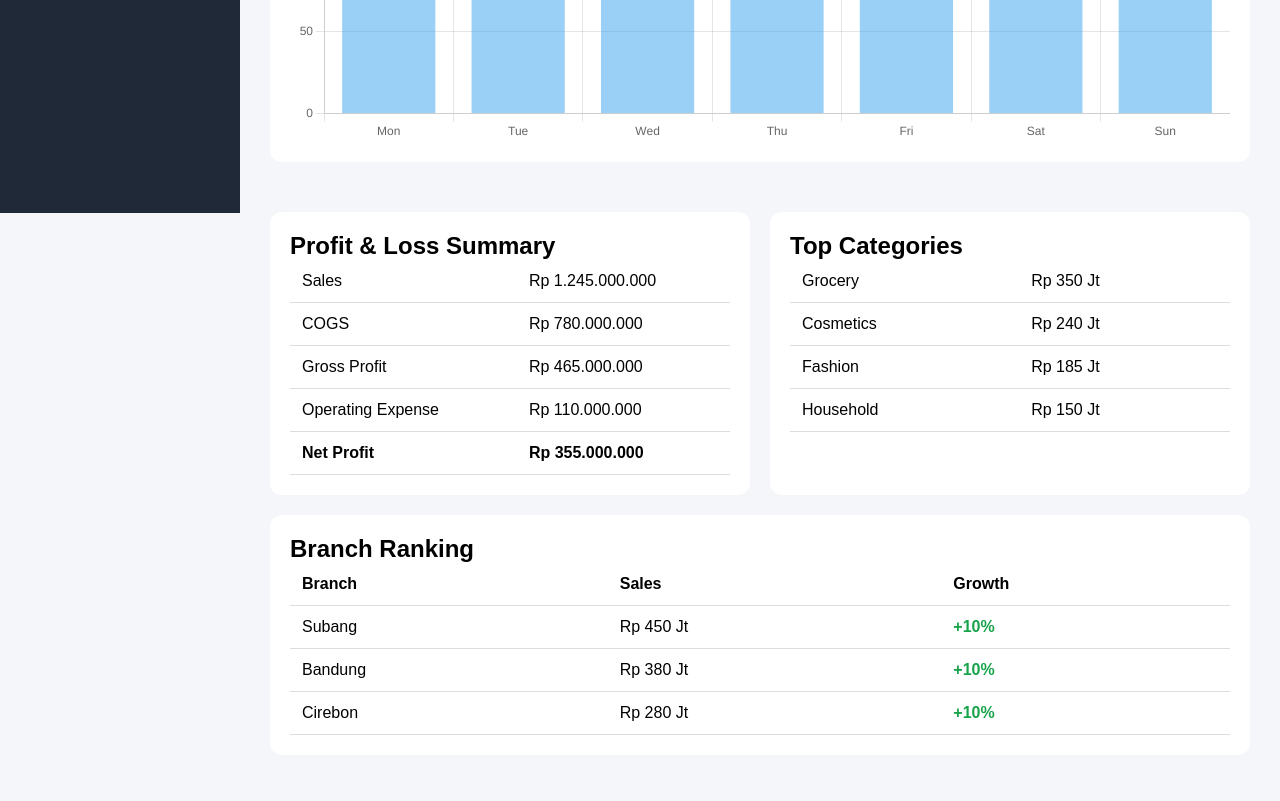
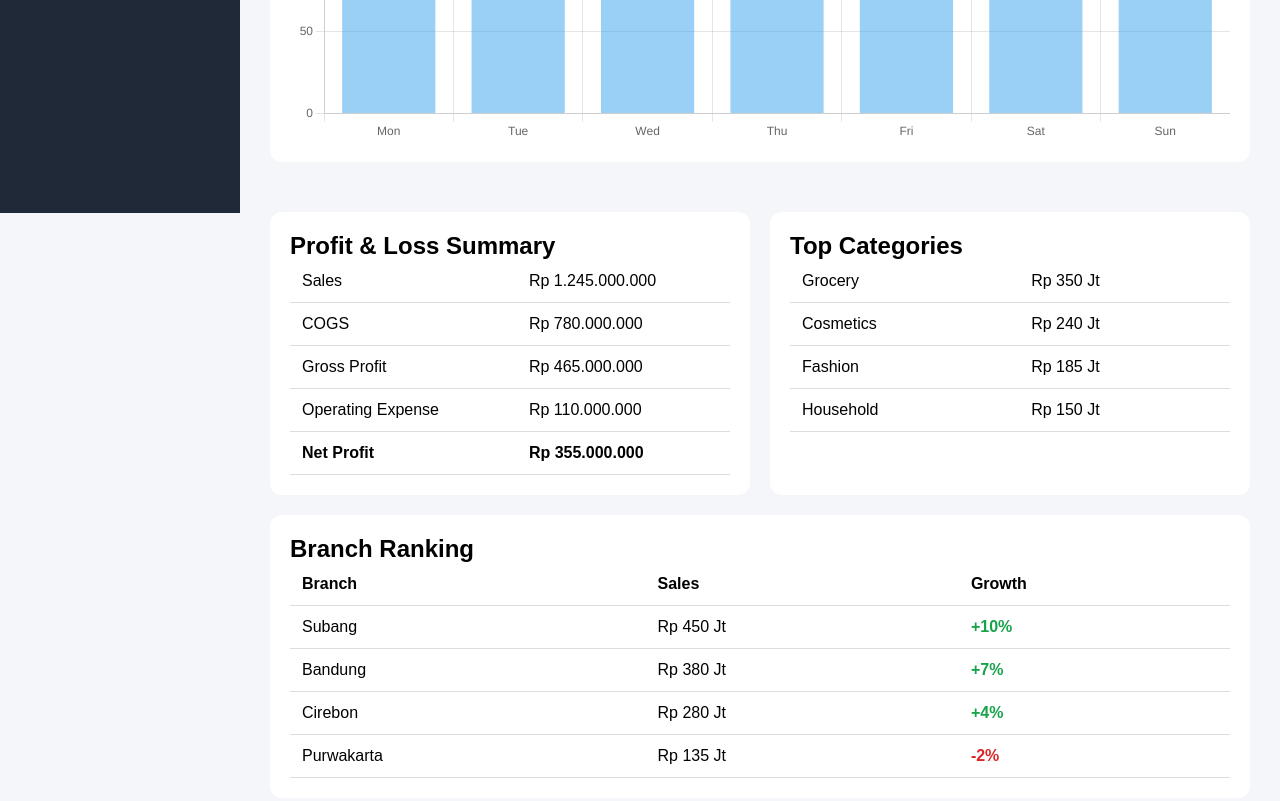
Before and after one commit to inggitrusdianhidayat-ops/retail-performance-dashboard, a plain HTML site: page index.html in a window 1280 px wide. Shown: the part 587-1388 px from the top of the page. Drawn offline with nearby package versions, Linux system fonts and the light colour scheme.

Commit message:
Refactor table rows for city data in index.html

```diff
--- a/index.html
+++ b/index.html
@@ -148,13 +148,20 @@
 <tr>
     <td>Bandung</td>
     <td>Rp 380 Jt</td>
-                     <td class="positive">+10%</td>
+    <td class="positive">+7%</td>
 </tr>
 
 <tr>
     <td>Cirebon</td>
     <td>Rp 280 Jt</td>
-                    <td class="positive">+10%</td>
+    <td class="positive">+4%</td>
+</tr>
+
+<tr>
+    <td>Purwakarta</td>
+    <td>Rp 135 Jt</td>
+    <td class="negative">-2%</td>
+</tr>
                 </tr>
 
             </tbody>
```
Lines whose indentation alone changed are shown as unchanged.
